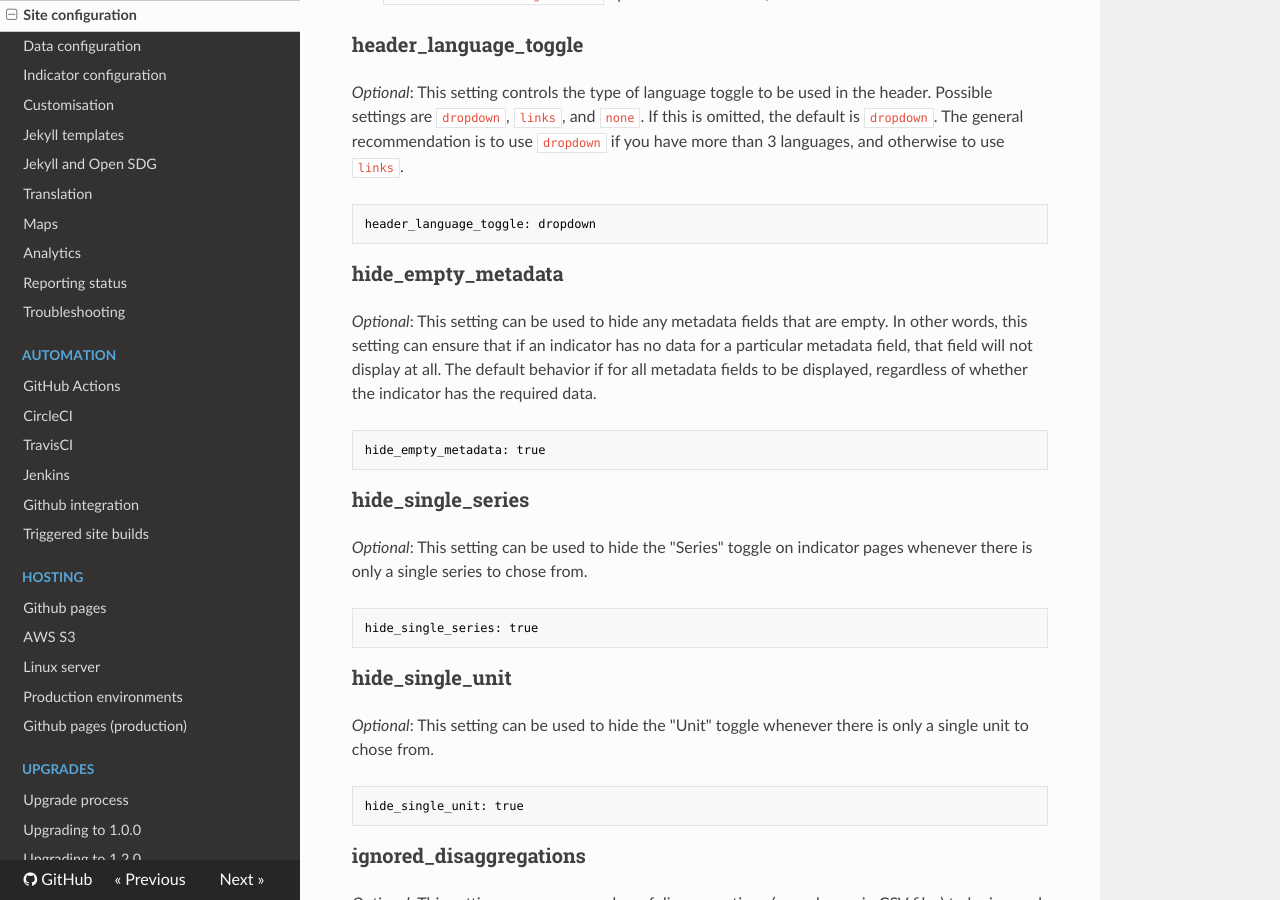
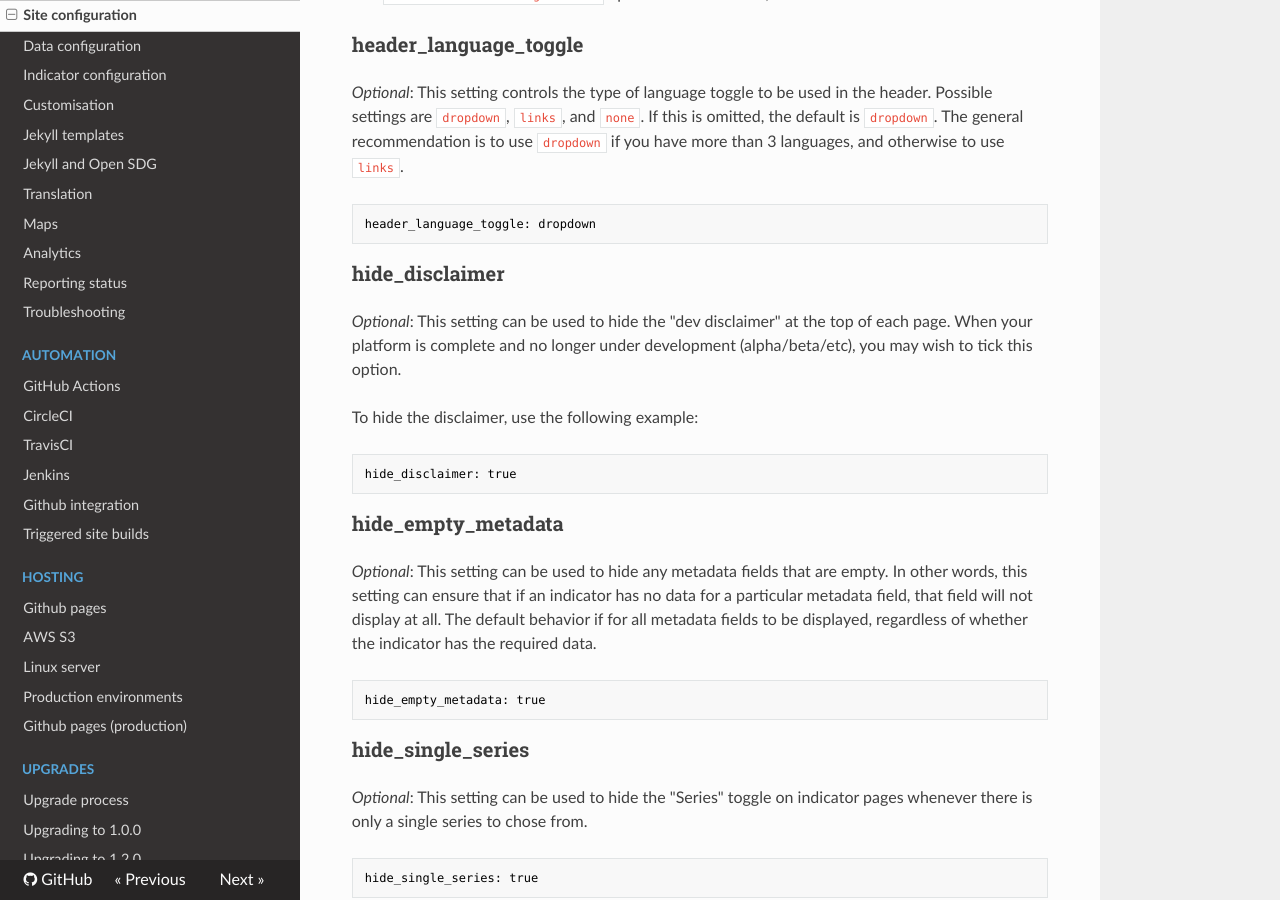
Before and after one commit to open-sdg/open-sdg, an MkDocs documentation site: the page built from docs/configuration.md, in a window 1280 px wide and 900 px high, scrolled down 13285 px. Built offline with MkDocs 1.6.1, drawn with Linux system fonts in a browser that asks for light colours; nearby versions of some CDN libraries; old or Windows-style settings are respelled for this version of MkDocs.

Commit message:
Add option to hide the disclaimer

````diff
--- a/docs/configuration.md
+++ b/docs/configuration.md
@@ -549,6 +549,16 @@ _Optional_: This setting controls the type of language toggle to be used in the
 header_language_toggle: dropdown
 ```
 
+### hide_disclaimer
+
+_Optional_: This setting can be used to hide the "dev disclaimer" at the top of each page. When your platform is complete and no longer under development (alpha/beta/etc), you may wish to tick this option.
+
+To hide the disclaimer, use the following example:
+
+```nohighlight
+hide_disclaimer: true
+```
+
 ### hide_empty_metadata
 
 _Optional_: This setting can be used to hide any metadata fields that are empty. In other words, this setting can ensure that if an indicator has no data for a particular metadata field, that field will not display at all. The default behavior if for all metadata fields to be displayed, regardless of whether the indicator has the required data.
````
Also changed, not shown: 1 other file.
